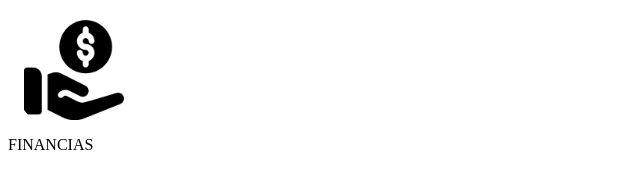
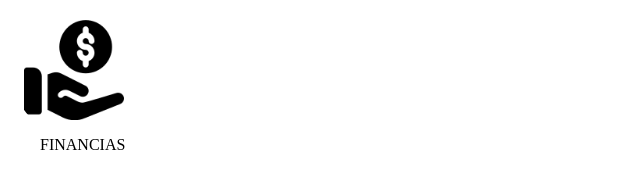
Before and after one commit to NERDZIM/Financias, a plain HTML site: page index.html in a window 1280 px wide. Shown: the full height of the page, 0-640 px from the left. Drawn offline with Linux system fonts and the light colour scheme.

Commit message:
centralizando a div

```diff
--- a/index.html
+++ b/index.html
@@ -11,6 +11,6 @@
     <a href="https://www.google.com/?authuser=0" class="btn">
        <img src="ASSETS/pagamento.png">
     </a>
-    <div>FINANCIAS</div>
+    <div class="center">FINANCIAS</div>
 </body>
 </html>
```
